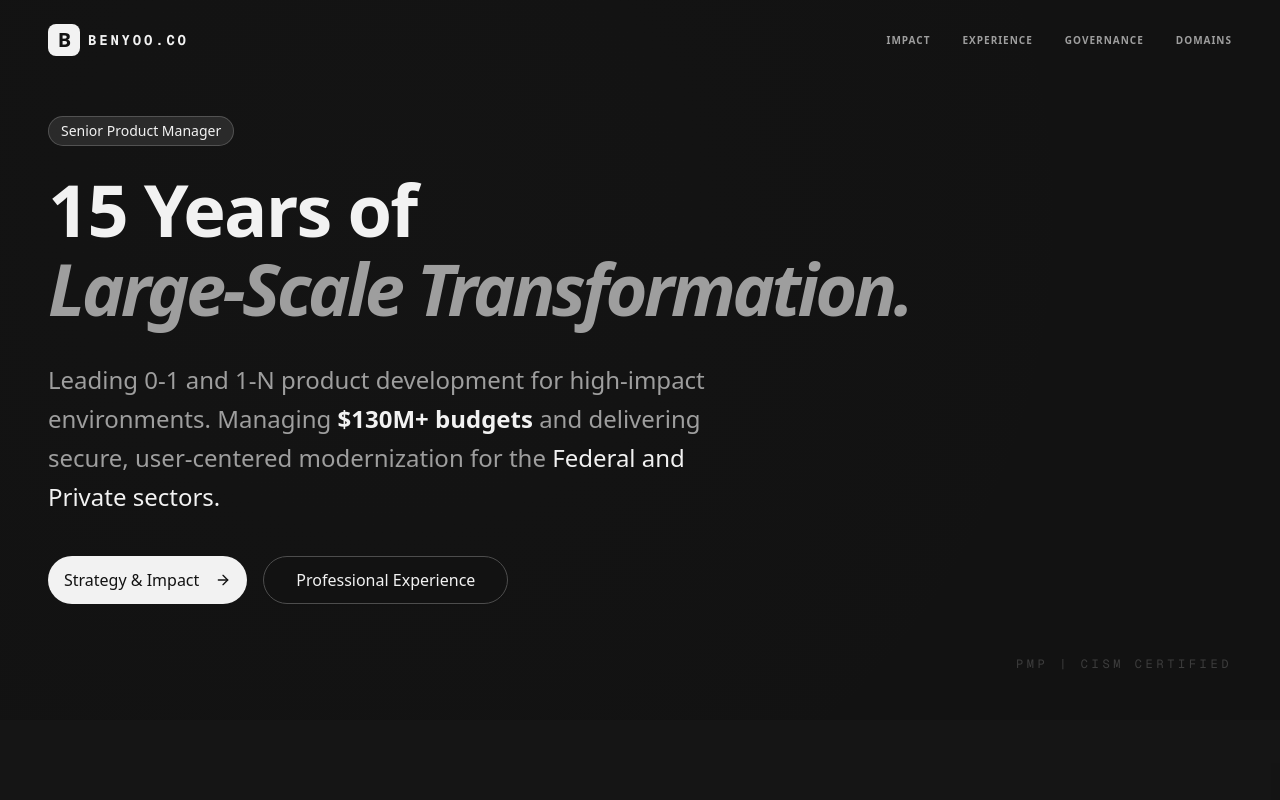
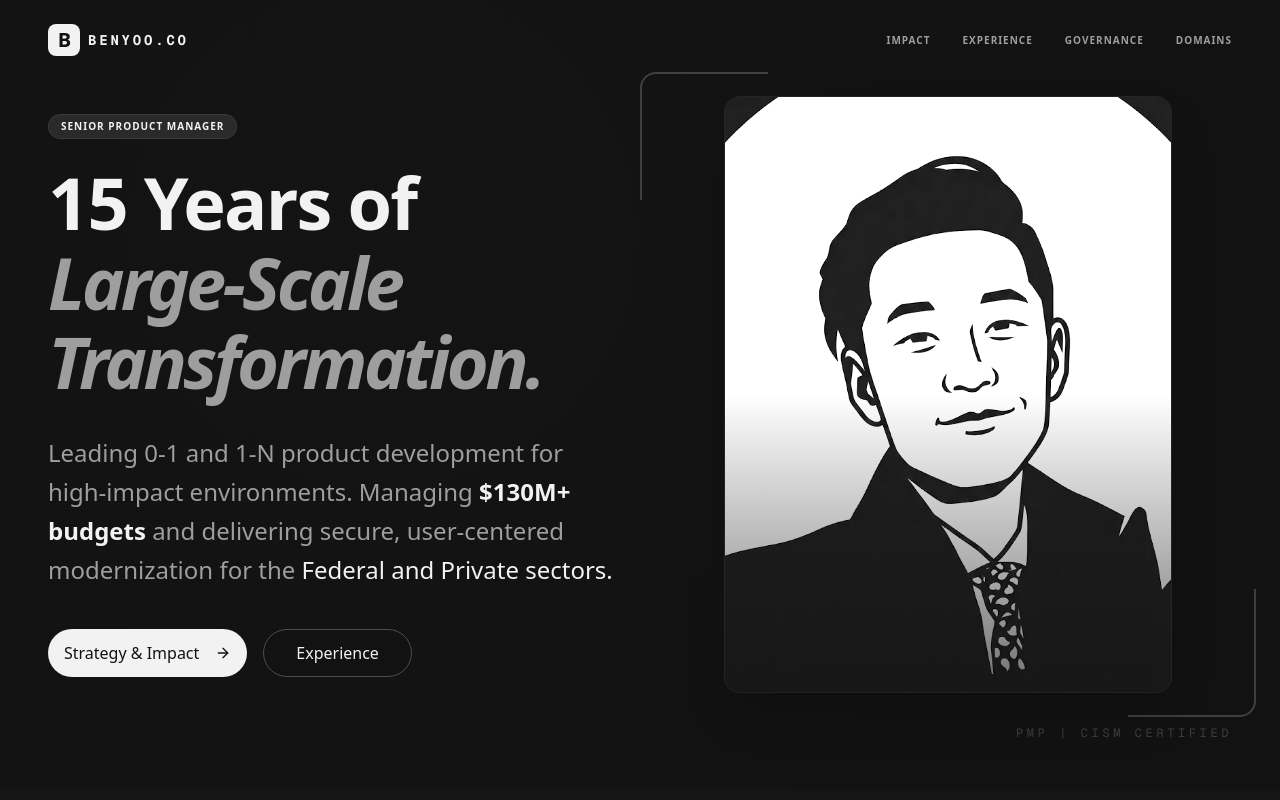
Before and after one commit to benyoo/nyooco, a Next.js app: page / in a window 1280 px wide. Shown: the top 800 px of the page. Built offline with nearby package versions, Linux system fonts and the light colour scheme.

Commit message:
Integrate profile portrait into Hero section

```diff
--- a/src/components/hero.tsx
+++ b/src/components/hero.tsx
@@ -1,5 +1,6 @@
 "use client";
 
+import Image from "next/image";
 import { motion } from "framer-motion";
 import { ArrowRight } from "lucide-react";
 import { Button } from "@/components/ui/button";
@@ -9,13 +10,13 @@ export function Hero() {
         <section className="relative min-h-[90vh] flex flex-col justify-center px-6 lg:px-12 py-24 overflow-hidden">
             <div className="absolute inset-0 bg-[radial-gradient(circle_at_30%_30%,oklch(0.42_0_0/0.03),transparent_70%)]" />
 
+            <div className="max-w-7xl mx-auto w-full grid grid-cols-1 lg:grid-cols-2 gap-12 items-center z-10">
                 <motion.div
                     initial={{ opacity: 0, y: 20 }}
                     animate={{ opacity: 1, y: 0 }}
                     transition={{ duration: 0.8 }}
-                className="max-w-4xl z-10"
                 >
-                <span className="inline-block px-3 py-1 rounded-full bg-primary/10 text-primary text-sm font-medium mb-6 border border-primary/20">
+                    <span className="inline-block px-3 py-1 rounded-full bg-foreground/10 text-foreground text-[10px] uppercase tracking-widest font-bold mb-6 border border-border/50">
                         Senior Product Manager
                     </span>
 
@@ -36,10 +37,32 @@ export function Hero() {
                             <ArrowRight className="ml-2 h-4 w-4" />
                         </Button>
                         <Button variant="outline" size="lg" className="rounded-full px-8 h-12 text-base border-border hover:bg-secondary/20">
-                        Professional Experience
+                            Experience
                         </Button>
                     </div>
                 </motion.div>
+
+                <motion.div
+                    initial={{ opacity: 0, scale: 0.9 }}
+                    animate={{ opacity: 1, scale: 1 }}
+                    transition={{ duration: 1, delay: 0.2 }}
+                    className="relative hidden lg:block"
+                >
+                    <div className="relative aspect-[3/4] max-w-md mx-auto overflow-hidden rounded-2xl border border-border/30 bg-card/20 shadow-2xl">
+                        <Image
+                            src="/profile-portrait.jpg"
+                            alt="Ben Yoo - Senior Product Manager"
+                            fill
+                            className="object-cover grayscale contrast-125"
+                            priority
+                        />
+                        <div className="absolute inset-0 bg-gradient-to-t from-background via-transparent to-transparent opacity-60" />
+                    </div>
+                    {/* Decorative element */}
+                    <div className="absolute -bottom-6 -right-6 w-32 h-32 border-r-2 border-b-2 border-foreground/20 rounded-br-2xl -z-10" />
+                    <div className="absolute -top-6 -left-6 w-32 h-32 border-l-2 border-t-2 border-foreground/20 rounded-tl-2xl -z-10" />
+                </motion.div>
+            </div>
 
             <motion.div
                 initial={{ opacity: 0 }}
```
Also changed, not shown: public/profile-portrait.jpg (added). Lines whose indentation alone changed are shown as unchanged.
